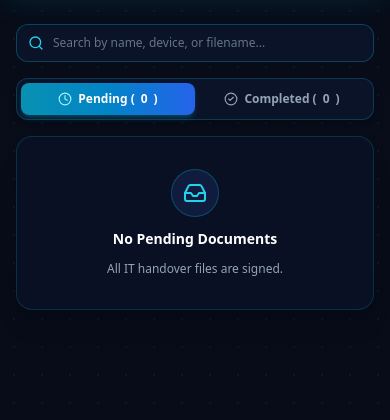
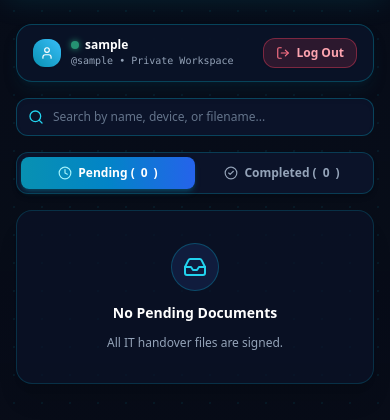
Before and after one commit to jacobwakeup21/it-signer, a Flask app: page /mobile in a window 390 px wide; the page is wider, and only the part inside the window is pictured. Shown: the part 87-507 px from the top of that part. Run offline with Flask 3, Linux system fonts and the light colour scheme; the visitor is signed in with stand-in values (Sample User, id 1); data comes from the database, SQL or seed files in the repository; data that the repository does not hold is empty; some libraries are stand-ins or nearby versions.

Commit message:
Update templates/mobile_list.html via IT Signer Sync

```diff
--- a/templates/mobile_list.html
+++ b/templates/mobile_list.html
@@ -4,6 +4,28 @@
 
 {% block content %}
 <div class="max-w-xl mx-auto space-y-4">
+    <!-- User Workspace Header -->
+    <div class="flex items-center justify-between bg-[#0b1329]/90 border border-cyan-500/30 rounded-2xl px-4 py-3 shadow-lg shadow-cyan-950/30">
+        <div class="flex items-center gap-2.5 text-xs min-w-0">
+            <div class="w-7 h-7 rounded-xl bg-gradient-to-tr from-cyan-600 to-sky-400 flex items-center justify-center text-white flex-shrink-0 shadow-sm">
+                <i data-lucide="user" class="w-3.5 h-3.5"></i>
+            </div>
+            <div class="min-w-0">
+                <div class="flex items-center gap-1.5">
+                    <span class="w-2 h-2 rounded-full bg-emerald-400 shadow-[0_0_6px_#34d399] animate-pulse flex-shrink-0"></span>
+                    <span class="text-white font-bold truncate">{{ (user.display_name if user else current_user.display_name) or session.get('display_name') or session.get('username') }}</span>
+                </div>
+                <span class="text-[10px] text-slate-400 font-mono block truncate">@{{ (user.username if user else current_user.username) or session.get('username') }} • Private Workspace</span>
+            </div>
+        </div>
+        <a href="/logout"
+           class="px-3 py-1.5 rounded-xl text-xs font-bold text-rose-300 hover:text-white bg-rose-500/15 hover:bg-rose-500/30 border border-rose-500/40 hover:border-rose-400 transition flex items-center gap-1.5 shadow-sm active:scale-95 flex-shrink-0 ml-2"
+           title="Log Out or Switch Account">
+            <i data-lucide="log-out" class="w-3.5 h-3.5 text-rose-400"></i>
+            <span>Log Out</span>
+        </a>
+    </div>
+
     <!-- Search input -->
     <div class="relative">
         <i data-lucide="search" class="w-4 h-4 text-cyan-400 absolute left-3 top-1/2 -translate-y-1/2"></i>
```
